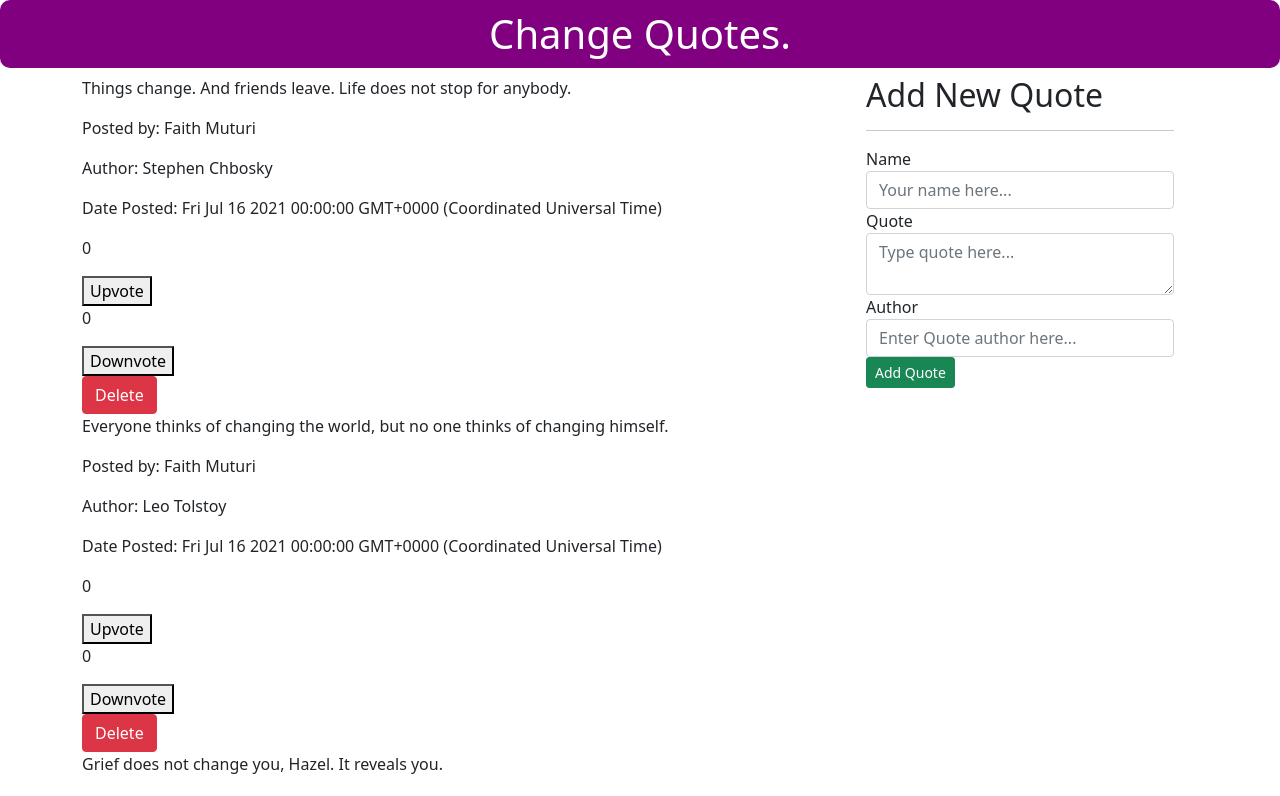
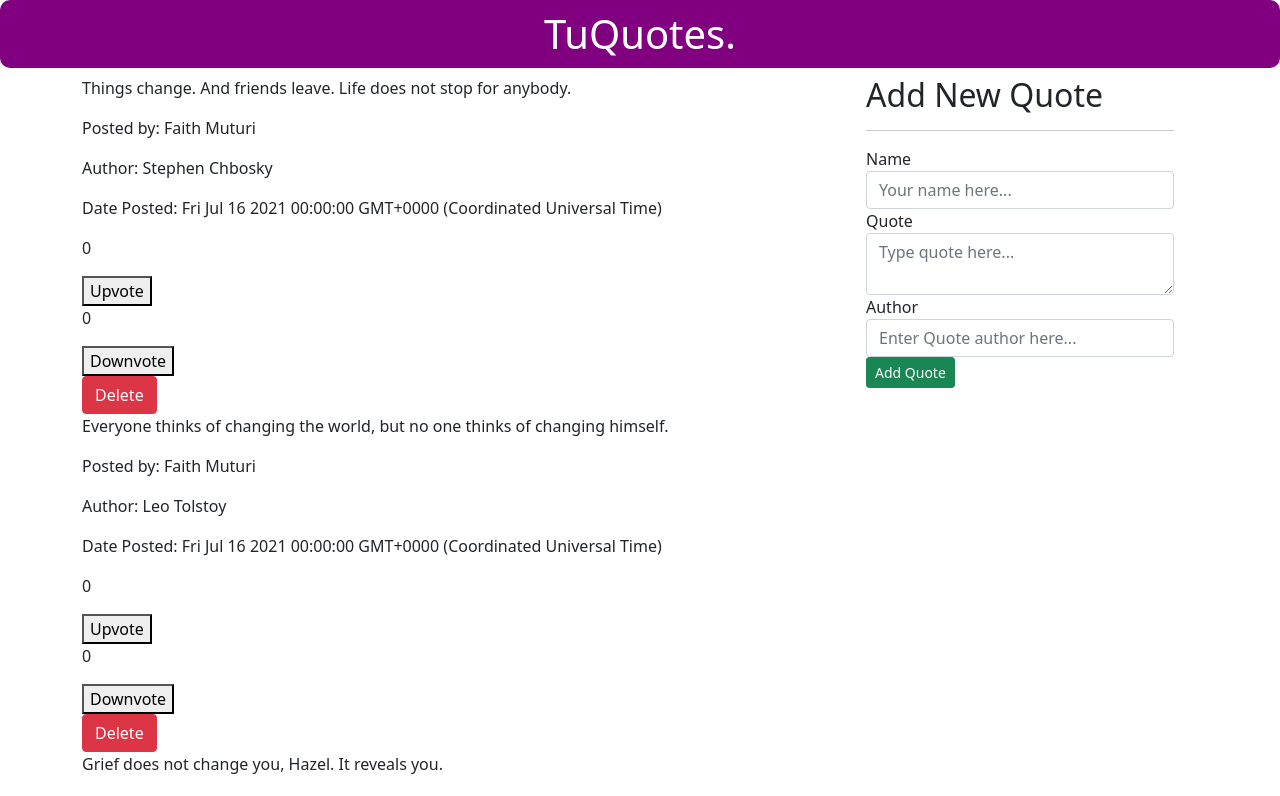
Before and after one commit to Muturi403/Quotes, an Angular app: page / in a window 1280 px wide. Shown: the top 796 px of the page. Built offline with nearby package versions, Linux system fonts and the light colour scheme.

Commit message:
updated quote form

```diff
--- a/src/app/app.component.html
+++ b/src/app/app.component.html
@@ -1,3 +1,3 @@
 
-  <h1>Change Quotes.</h1>
+  <h1>TuQuotes.</h1>
   <app-quote></app-quote>
--- a/src/app/quote-form/quote-form.component.html
+++ b/src/app/quote-form/quote-form.component.html
@@ -16,8 +16,7 @@
     </div>
     <div class="form-group">
       <label for="description">Quote</label>
-      <textarea class="form-control" placeholder="Type quote here..." id="quote" rows="2" required
-        [(ngModel)]="newQuote.phrase" name="newQuote.phrase" #quote="ngModel"></textarea>
+      <textarea class="form-control" placeholder="Type quote here..." id="quote" rows="2" required [(ngModel)]="newQuote.phrase" name="newQuote.phrase" #quote="ngModel"></textarea>
       <div *ngIf="quote.invalid && quote.dirty" class="alert alert-danger">
         <div *ngIf="quote.errors.required">
           Quote can not be empty.
@@ -26,8 +25,7 @@
     </div>
     <div class="form-group">
       <label for="name">Author</label>
-      <input type="text" placeholder="Enter Quote author here..." required class="form-control" id="author"
-        [(ngModel)]="newQuote.author" name="newQuote.author" #author="ngModel">
+      <input type="text" placeholder="Enter Quote author here..." required class="form-control" id="author" [(ngModel)]="newQuote.author" name="newQuote.author" #author="ngModel">
       <div *ngIf="author.invalid && author.dirty" class="alert alert-danger">
         <div *ngIf="author.errors.required">
           Author Name is required.
```
